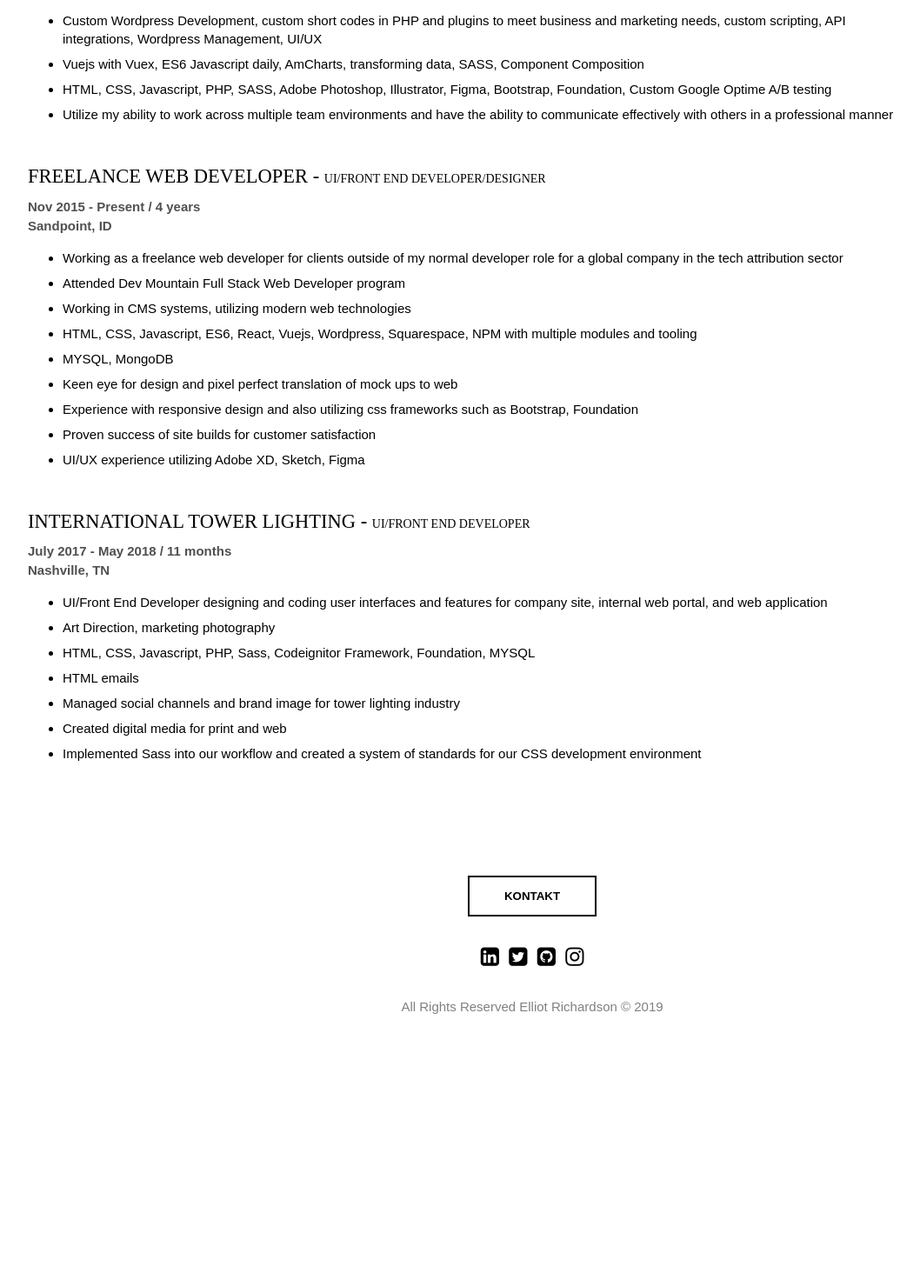
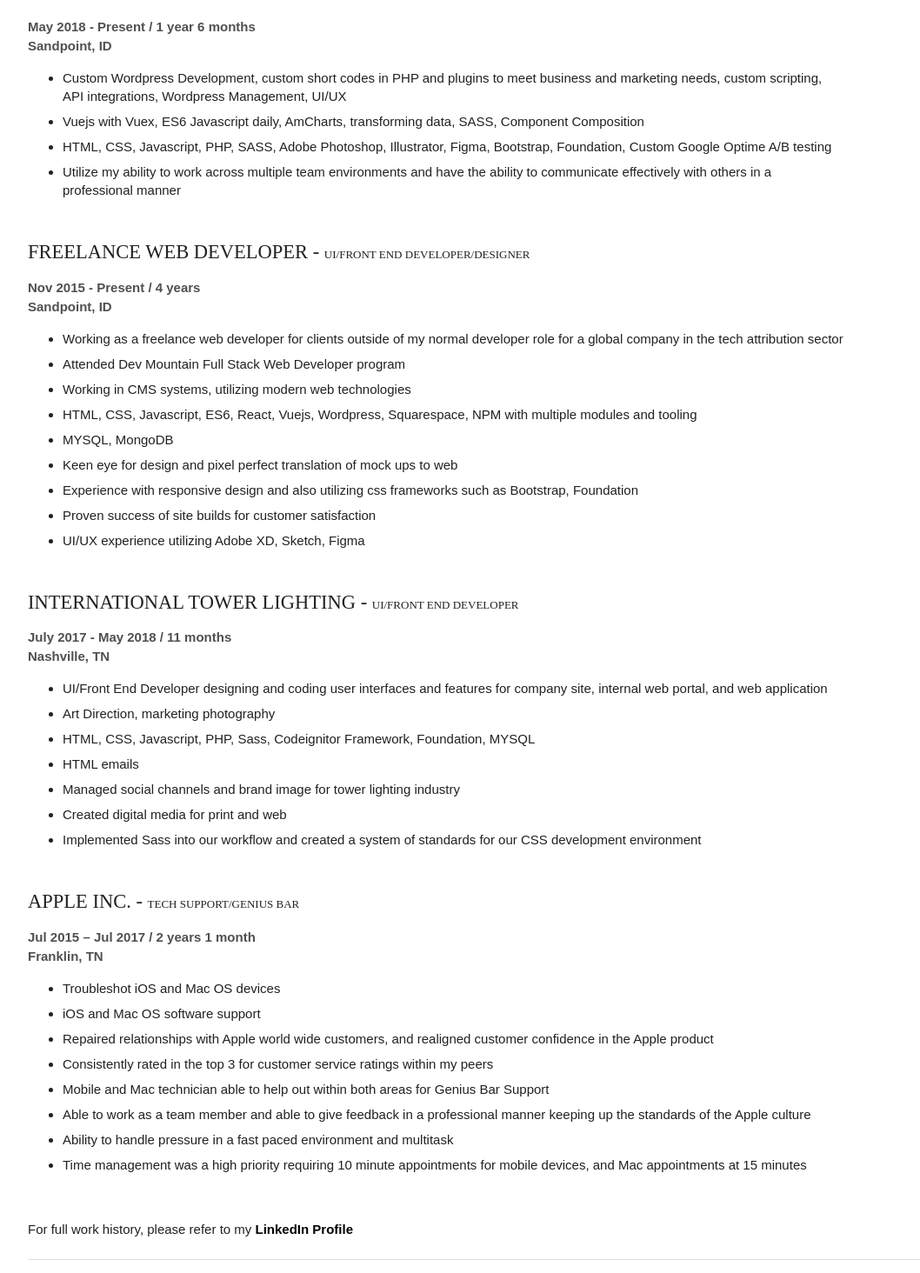
Before and after one commit to ear78/er-site-react, a React (Create React App) app: page /about in a window 1280 px wide. Shown: the part 1206-2670 px from the top of the page at 87% size, without its empty margins (28-1086 px from the left). Before the commit the page ends 2468 px from the top, so only its background shows below. Built offline with nearby package versions, Linux system fonts and the light colour scheme.

Commit message:
added section wrapper for global use

```diff
--- a/src/App.css
+++ b/src/App.css
@@ -7,6 +7,7 @@
   margin: 0 auto;
   padding: 0 20px;
   box-sizing: border-box;
+  color: #212121;
 }
 
 a {
--- a/src/App.js
+++ b/src/App.js
@@ -9,7 +9,7 @@
 import About from './views/about/About'
 import Portfolio from './views/portfolio/Portfolio'
 import Header from './components/header/Header'
-import Footer from './components/footer/Footer'
+import Footer from './components/Footer/Footer'
 
 function App() {
   return (
--- a/src/assets/data/workHistoryData.js
+++ b/src/assets/data/workHistoryData.js
@@ -43,5 +43,21 @@
       'Implemented Sass into our workflow and created a system of standards for our CSS development environment',
 
     ]
+  },
+  {
+    company: 'Apple Inc.',
+    position: 'Tech Support/Genius Bar',
+    datesWorked: 'Jul 2015 – Jul 2017 / 2 years 1 month',
+    location: 'Franklin, TN',
+    description: [
+      'Troubleshot iOS and Mac OS devices',
+      'iOS and Mac OS software support',
+      'Repaired relationships with Apple world wide customers, and realigned customer confidence in the Apple product',
+      'Consistently rated in the top 3 for customer service ratings within my peers',
+      'Mobile and Mac technician able to help out within both areas for Genius Bar Support',
+      'Able to work as a team member and able to give feedback in a professional manner keeping up the standards of the Apple culture',
+      'Ability to handle pressure in a fast paced environment and multitask',
+      'Time management was a high priority requiring 10 minute appointments for mobile devices, and Mac appointments at 15 minutes'
+    ]
   }
 ]
--- /dev/null
+++ b/src/components/SectionWrapper/SectionWrapper.js
@@ -0,0 +1,14 @@
+import React from 'react'
+
+function sectionWrapper(props) {
+
+  const marginBottom = {
+    marginBottom: '100px'
+  }
+
+  return (
+    <section style={marginBottom}>{props.children}</section>
+  )
+}
+
+export default sectionWrapper
--- /dev/null
+++ b/src/components/SiteLink/SiteLink.js
@@ -0,0 +1,12 @@
+import React from 'react'
+
+function siteLink(props) {
+  return (
+    <a
+      style={{fontWeight: props.bold ? '900' : ''}}
+      href={props.to}
+      target={props.target ? '_blank' : ''}>{props.children}</a>
+  )
+}
+
+export default siteLink
--- a/src/components/footer/Footer.module.css
+++ b/src/components/footer/Footer.module.css
@@ -1,4 +1,4 @@
 .Footer {
   text-align: center;
-  padding: 80px 0 50px;
+  padding: 50px 0 50px;
 }
--- a/src/views/about/WorkHistory/WorkHistory.js
+++ b/src/views/about/WorkHistory/WorkHistory.js
@@ -3,6 +3,8 @@
 
 import { jobs } from './../../../assets/data/workHistoryData.js'
 import SectionTitle from './../../../components/SectionTitle/SectionTitle'
+import SiteLink from './../../../components/SiteLink/SiteLink'
+import SectionWrapper from '../../../components/SectionWrapper/SectionWrapper'
 
 function workHistory(props) {
 
@@ -24,11 +26,17 @@
   })
 
   return (
-    <div className={styles.WorkHistory}>
-      <SectionTitle>Work History</SectionTitle>
-      {something}
-    </div>
-
+    <SectionWrapper>
+      <div className={styles.WorkHistory}>
+        <SectionTitle>Work History</SectionTitle>
+        {something}
+        <p>For full work history, please refer to my <SiteLink
+          to={`https://linkedin.com/in/elliot-richardson`}
+          bold="true"
+          target="true">LinkedIn Profile</SiteLink>
+        </p>
+      </div>
+    </SectionWrapper>
   )
 }
 
--- a/src/views/about/WorkHistory/WorkHistory.module.css
+++ b/src/views/about/WorkHistory/WorkHistory.module.css
@@ -1,6 +1,6 @@
 .WorkHistory {
-  margin-bottom: 50px;
-  max-width: 1000px;
+  /* margin-bottom: 100px; */
+  border-bottom: 1px solid #dedede;
 }
 
 .History {
@@ -11,11 +11,11 @@
   font-size: 1.5em;
   font-family: avenir;
   text-transform: uppercase;
-  margin-bottom: 12px;
+  margin-bottom: 18px;
 }
 
 .WorkHistory .Company span {
-  font-size: 14px;
+  font-size: 13px;
 }
 
 .WorkHistory .Details {
@@ -27,6 +27,7 @@
 
 .WorkHistory .List {
   margin: 15px 0 15px 40px;
+  max-width: 900px;
 }
 
 .WorkHistory li {
--- a/src/views/about/profile/Profile.js
+++ b/src/views/about/profile/Profile.js
@@ -2,12 +2,14 @@
 
 import styles from './Profile.module.css'
 
+import SectionWrapper from '../../../components/SectionWrapper/SectionWrapper'
 import SpecialTitle from '../../../components/specialTitle/SpecialTitle'
 import ParaText from '../../../components/ParaText/ParaText'
 import profileImg from '../../../assets/img/profileImg.png'
 
 const profile = () => {
   return (
+    <SectionWrapper>
       <section className={styles.Profile}>
         <div className={styles.ImageContainer}>
           <img className={styles.ProfileImg} src={profileImg} alt="profile image" />
@@ -18,6 +20,7 @@
           A creative Front End Web Developer focused on elegant design and user experience. I am currently a Front End UI Developer utilizing modern JS frameworks and architecting a new Wordpress system for our marketing team at a leading mobile attribution company called Kochava.  I also work on freelance projects ranging from personal to small business sites,  so if interested, please feel free to reach out and say hello. Let me help you look great on the web!
         </ParaText>
       </section>
+    </SectionWrapper>
   )
 }
 
--- a/src/views/about/profile/Profile.module.css
+++ b/src/views/about/profile/Profile.module.css
@@ -1,5 +1,5 @@
 .Profile {
-  margin-bottom: 70px;
+  /* margin-bottom: 100px; */
 }
 
 .ImageContainer {
--- a/src/views/about/skills/Skills.js
+++ b/src/views/about/skills/Skills.js
@@ -2,6 +2,7 @@
 
 import SkillList from './skillList/SkillList'
 import SectionTitle from '../../../components/SectionTitle/SectionTitle'
+import SectionWrapper from '../../../components/SectionWrapper/SectionWrapper'
 import Logos from './logos/Logos'
 import styles from './Skills.module.css'
 
@@ -52,6 +53,7 @@
   })
 
   return (
+    <SectionWrapper>
       <div className={styles.Skills}>
         <SectionTitle>Skills</SectionTitle>
         <div className={styles.LogoWrapper}>
@@ -73,6 +75,8 @@
           </div>
         </div>
       </div>
+    </SectionWrapper>
+
   )
 }
 
--- a/src/views/about/skills/Skills.module.css
+++ b/src/views/about/skills/Skills.module.css
@@ -1,13 +1,6 @@
 .Skills {
-  margin-bottom: 70px;
+  /* margin-bottom: 100px; */
 }
-
-/* .Skills h4 {
-  text-align: center;
-  font-size: 2em;
-  font-weight: 100;
-  margin-bottom: 25px;
-} */
 
 .LogoWrapper {
   display: flex;
```
Lines whose indentation alone changed are shown as unchanged.
